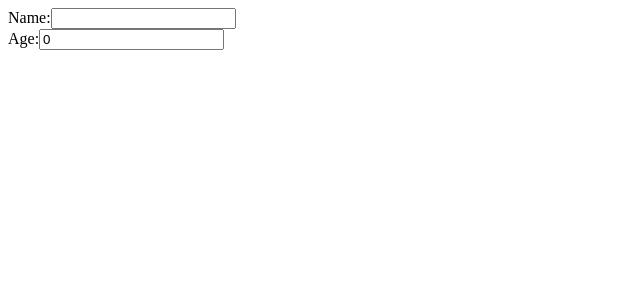
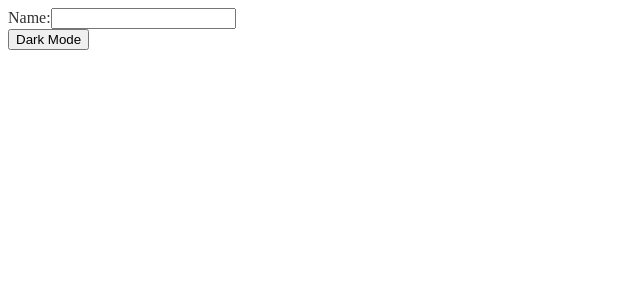
Before and after one commit to ellewright/CourseCareers-React-Unit, a React (Vite) app: page / in a window 1280 px wide. Shown: the top 300 px of the page, without its empty margins (0-640 px from the left). Built offline with nearby package versions, Linux system fonts and the light colour scheme.

Commit message:
Add CustomHooks.jsx

```diff
--- a/src/App.jsx
+++ b/src/App.jsx
@@ -22,13 +22,14 @@ import UseRefHook from "./components/BasicHooks/UseRefHook"
 import RefsInClassComponents from "./components/BasicHooks/RefsInClassComponents"
 import UseMemoHook from "./components/BasicHooks/UseMemoHook"
 import UseCallbackHook from "./components/BasicHooks/UseCallbackHook"
+import CustomHooks from "./components/BasicHooks/CustomHooks"
 // import user from './user.json'
 // import './styles.css'
 // import img from './img.jpg'
 
 function App() {
   return (
-    <UseCallbackHook />
+    <CustomHooks />
   )
 }
 
--- /dev/null
+++ b/src/components/BasicHooks/CustomHooks.jsx
@@ -0,0 +1,43 @@
+import { useState } from "react"
+
+export default function CustomHooks() {
+    const nameInput = useInputValue("")
+    const [isDarkMode, toggleDarkMode] = useToggle(false)
+    // const [isDarkMode, setIsDarkMode] = useState(false)
+
+
+    return (
+        <div
+            style={{
+                background: isDarkMode ? "#333" : "white",
+                color: isDarkMode ? "white" : "#333"
+            }}
+        >
+            <label>
+                Name:
+                <input {...nameInput} />
+            </label>
+            <br />
+            <button onClick={toggleDarkMode}>Dark Mode</button>
+        </div>
+    )
+}
+
+function useToggle(initialValue) {
+    const [value, setValue] = useState(initialValue)
+
+    function toggle() {
+        setValue(currentValue => !currentValue)
+    }
+
+    return [value, toggle]
+}
+
+function useInputValue(initialValue) {
+    const [value, setValue] = useState(initialValue)
+
+    return {
+        value,
+        onChange: (e) => setValue(e.target.value)
+    }
+}
```
